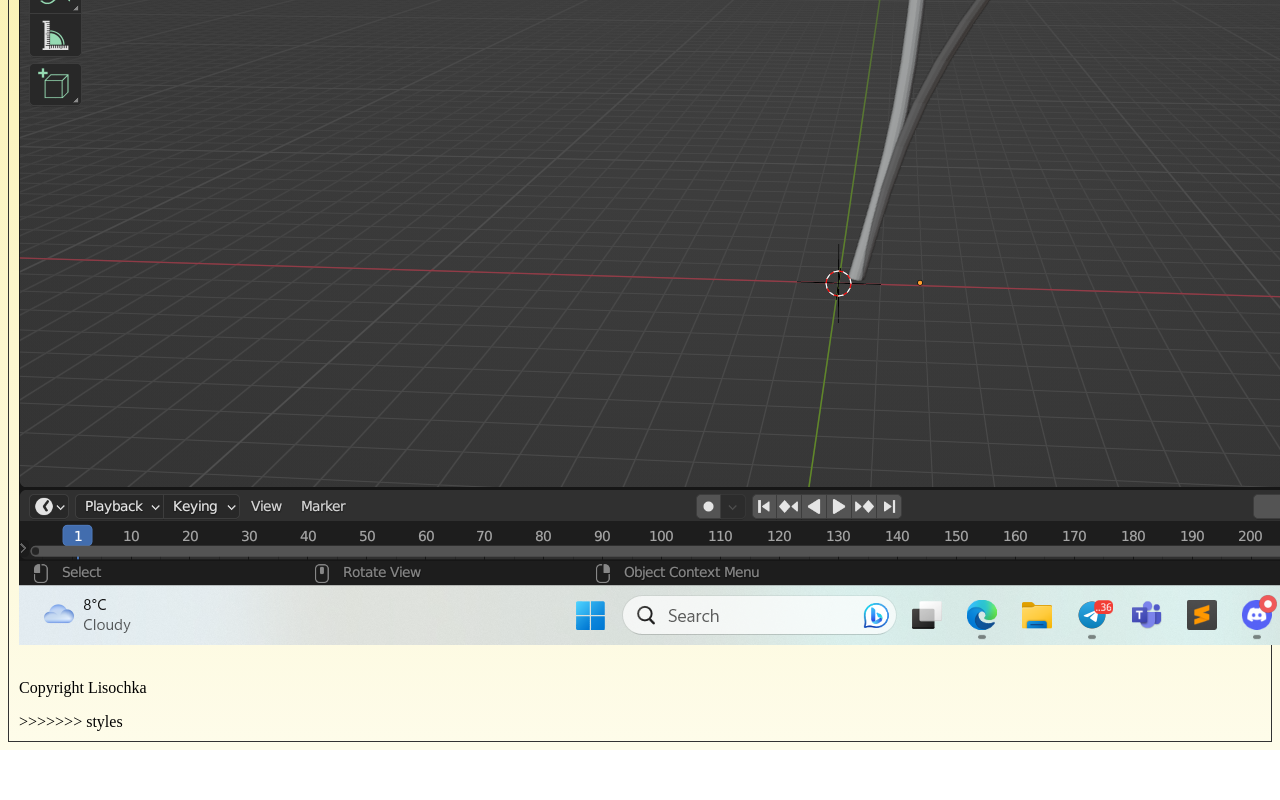
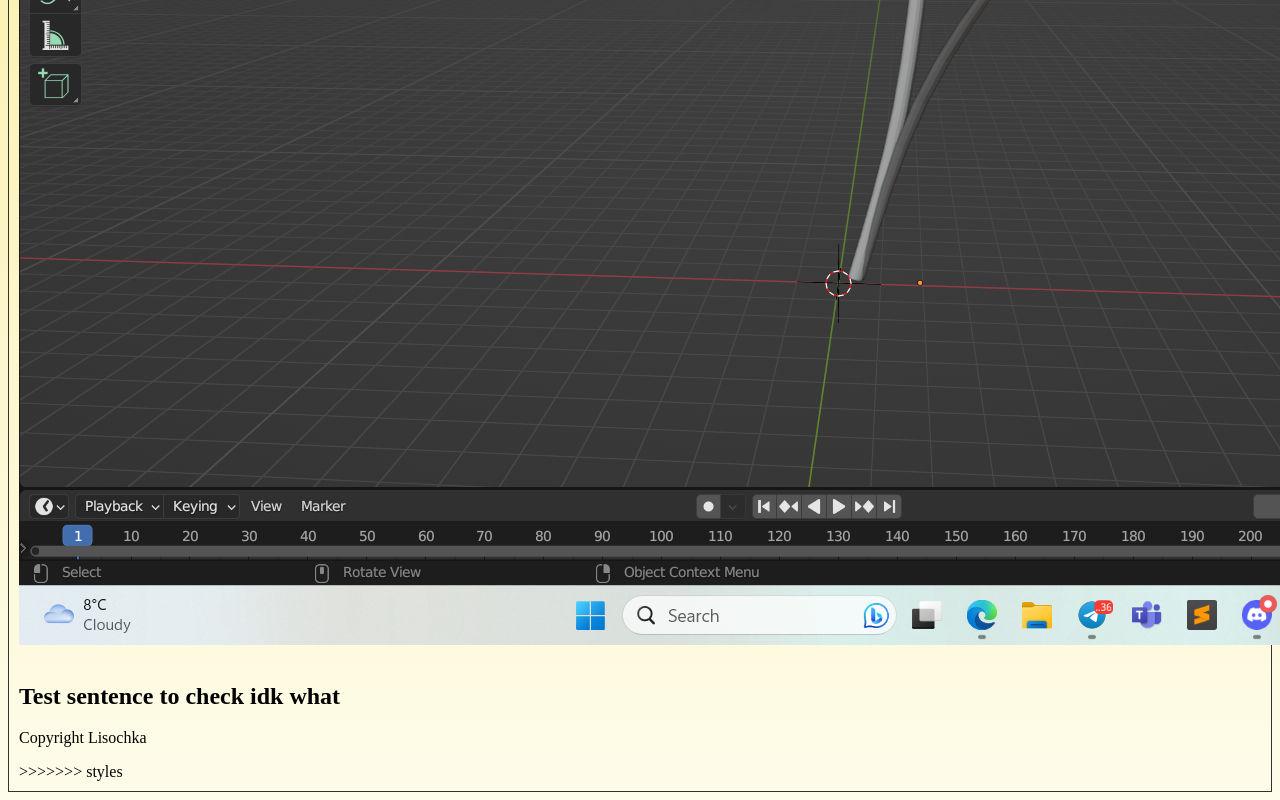
Before and after one commit to ysolomakha/mytestLAB, a plain HTML site: page index.html in a window 1280 px wide. Shown: the part 1928-2728 px from the top of the page. Before the commit the page ends 2678 px from the top, so only its background shows below. Drawn offline with Linux system fonts and the light colour scheme.

Commit message:
modify index.html for styles2

```diff
--- a/index.html
+++ b/index.html
@@ -16,6 +16,7 @@
     <img src="images\2023-05-09.png" alt="r"/>
         <br>
         <br>
+        <h2>Test sentence to check idk what</h2>
     <p class="gradient">Copyright Lisochka</p>
     </body>
 >>>>>>> styles
```
